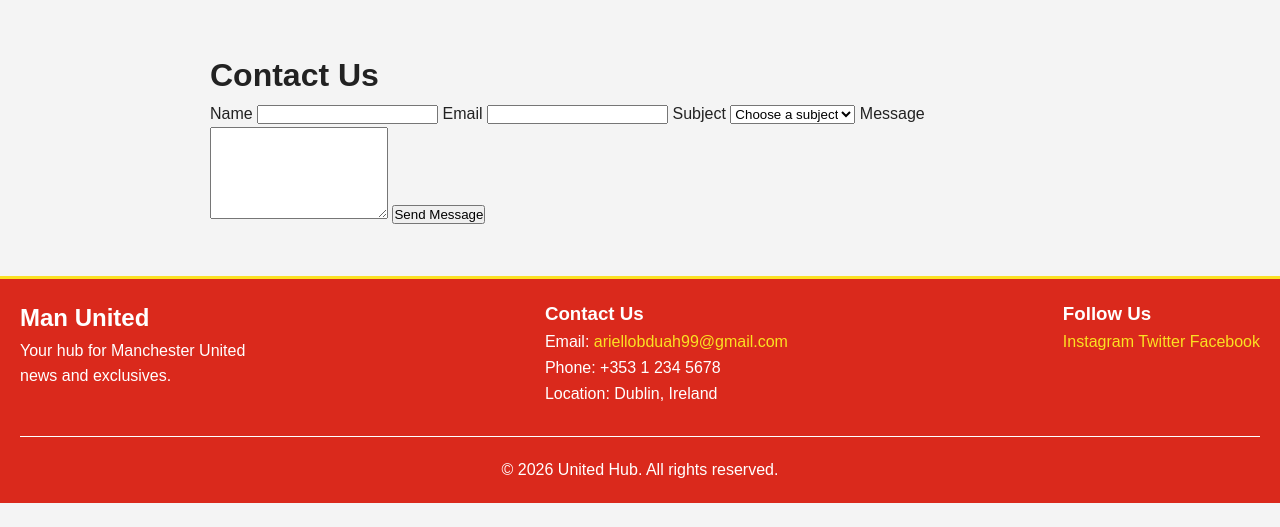
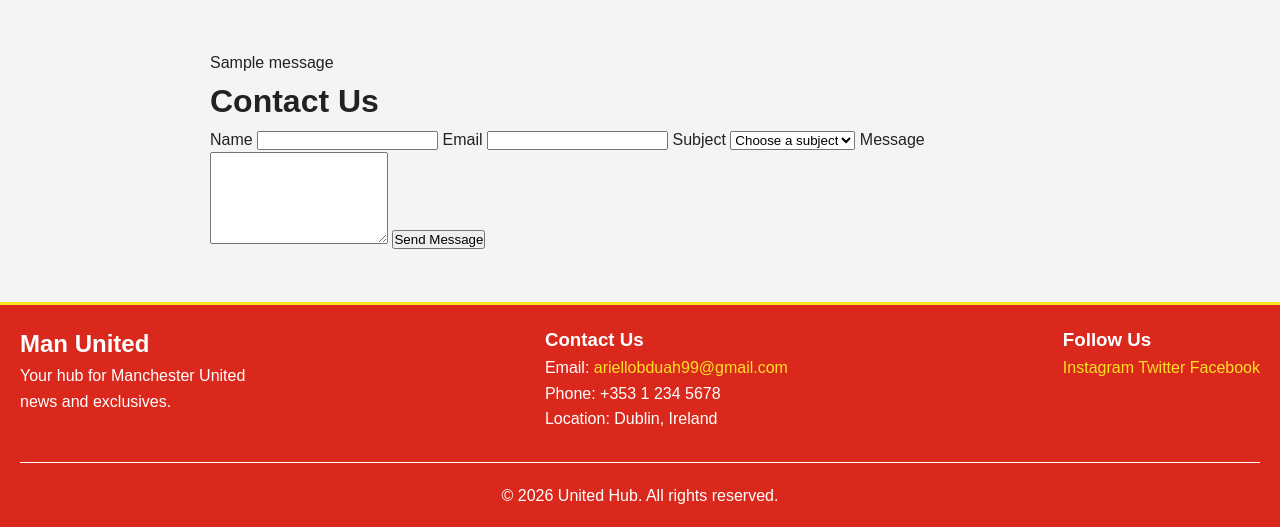
Before and after one commit to soubyron/python-assignment, a Flask app: page /contact in a window 1280 px wide. Shown: the part 83-610 px from the top of the page. Run offline with Flask 3, Linux system fonts and the light colour scheme; one stand-in notice (Sample message) is shown.

Commit message:
Adding jinja loop in home and contact

```diff
--- a/templates/contact.html
+++ b/templates/contact.html
@@ -2,22 +2,22 @@
 {% block title %}Contact Us{% endblock %}
 
 {% block content %}
-{% if error %}
-<p>{{ error }}</p>
-{% endif %}
+{% for message in get_flashed_messages() %}
+<p>{{ message }}</p>
+{% endfor %}
 <h1>Contact Us</h1>
 <form method="POST" action="/contact">
     <label for="name">Name</label>
     <input
          type="text"
          id="name"
-         name="name" required>
+         name="name">
 
     <label for="email">Email</label>
     <input
         type="email"
         id="email"
-        name="email" required>
+        name="email">
 
     <label for="subject">Subject</label>
     <select
@@ -33,7 +33,7 @@
     <label for="message">Message</label>
     <textarea
             id="message"
-            name="message" rows="6" required>
+            name="message" rows="6">
     </textarea>
 
     <button type="submit">Send Message</button>
--- a/templates/home.html
+++ b/templates/home.html
@@ -2,6 +2,9 @@
 {% block title %}Home{% endblock %}
 
 {% block content %}
+{% for message in get_flashed_messages() %}
+<p>{{ message }}</p>
+{% endfor %}
 
 <main>
     <section class="hero">
```
